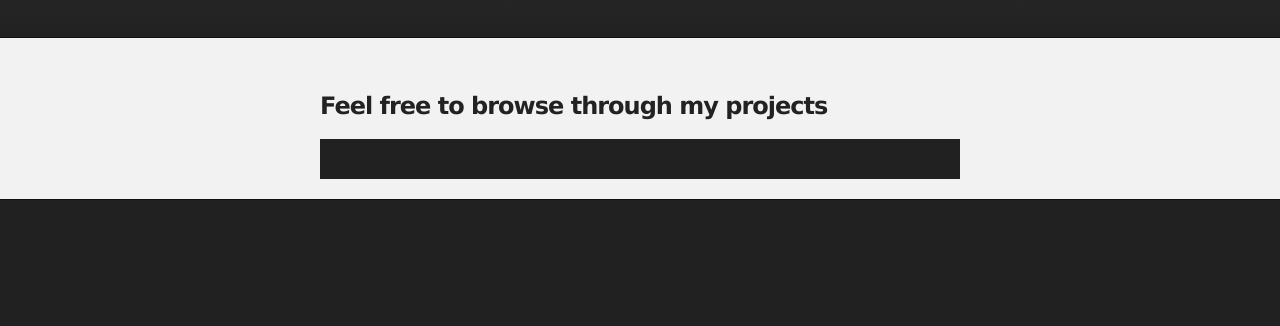
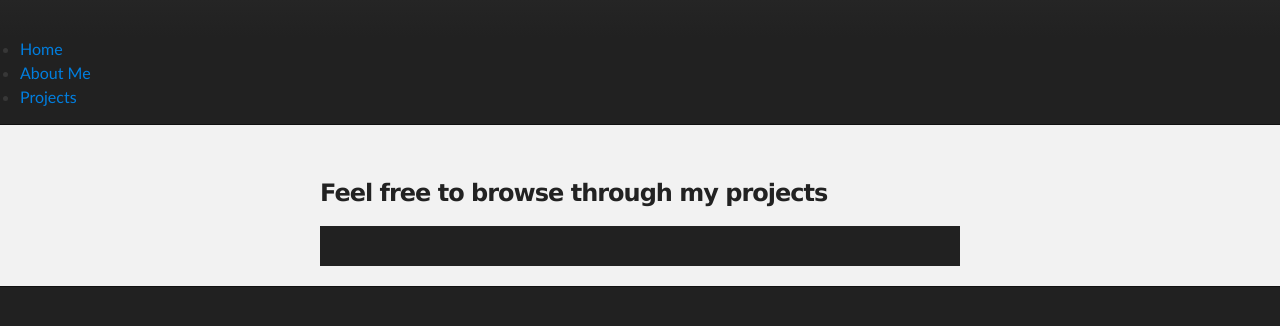
Before and after one commit to hahd/hahd.github.io, a plain HTML site: page index.html in a window 1280 px wide. Shown: the part 172-498 px from the top of the page. Drawn offline with Linux system fonts and the light colour scheme.

Commit message:
Update index.html

```diff
--- a/index.html
+++ b/index.html
@@ -19,7 +19,15 @@
           <h2 id="project_tagline">welcome to me</h2>
         </header>
     </div>
-
+    <div id="nav">
+        <div id="navwrapper">
+          <ul>
+              <li><a href="#">Home</a></li>
+              <li><a href="#">About Me</a></li>
+              <li><a href="#">Projects</a></li>
+          </ul>
+        </div>
+    </div>
     <!-- MAIN CONTENT -->
     <div id="main_content_wrap" class="outer">
       <section id="main_content" class="inner">
```
